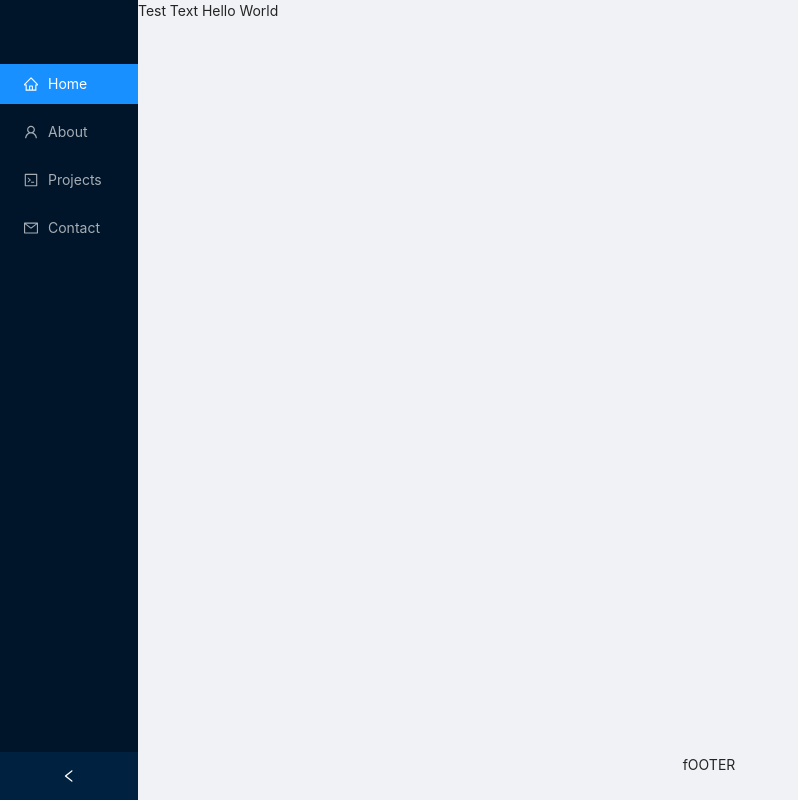
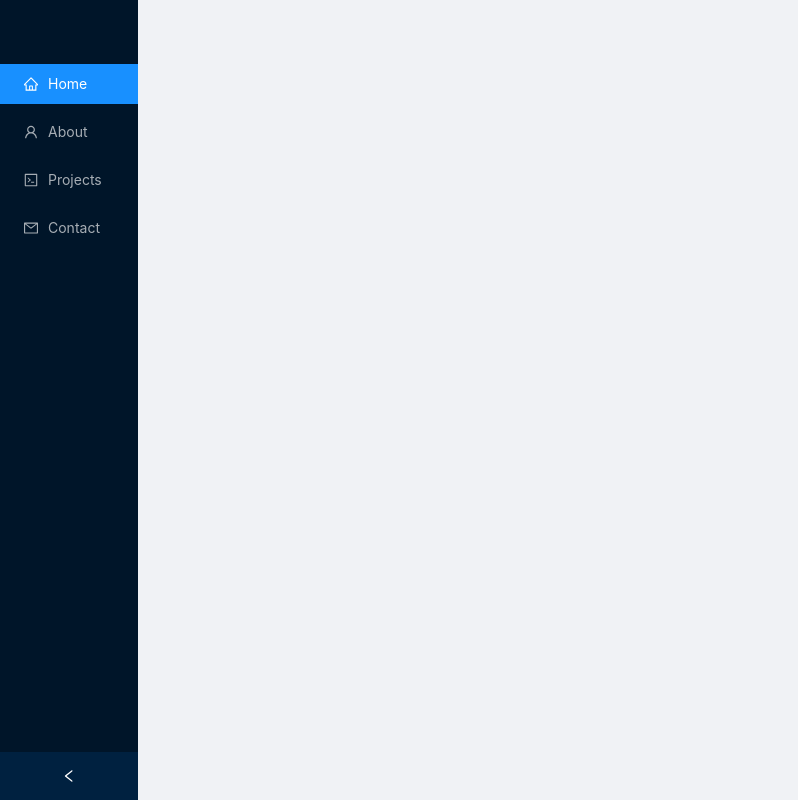
Before and after one commit to ac0712148/react-portfolio, a React (Create React App) app: page / in a window 1280 px wide. Shown: the whole page, without its empty margins (0-798 px from the left). Built offline with nearby package versions, Linux system fonts and the light colour scheme.

Commit message:
removed footer

```diff
--- a/src/App.js
+++ b/src/App.js
@@ -4,7 +4,7 @@ import './assets/css/App.css';
 import {Layout} from 'antd';
 import SideMenu from "./components/SideMenu"
 
-const {Content, Footer} = Layout;
+const {Content} = Layout;
 
 class App extends React.Component {
 
@@ -17,15 +17,13 @@ class App extends React.Component {
                 <Layout
                     className="site-layout"
                     style={{
-                    minHeight: '100vh'
+                    // minHeight: '100vh',
                 }}>
                     <Content >
-                        <div className="content" >Test Text Hello World</div>
+                        <div className="content">
+
+                        </div>
                     </Content>
-                    <Footer
-                        style={{
-                        textAlign: 'center'
-                    }}>fOOTER</Footer>
                 </Layout>
             </Layout>
         );
```
